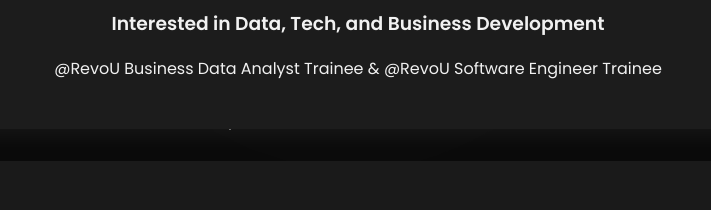
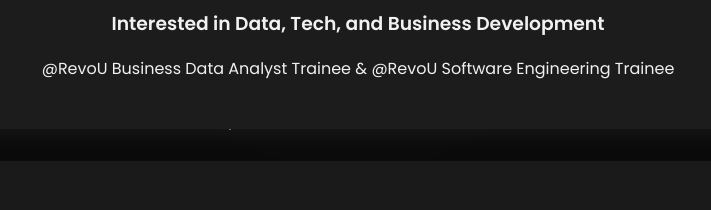
Before and after one commit to rizkitaqi/rizkitaqi, a plain HTML site: page index.html in a window 1280 px wide. Shown: the part 339-549 px from the top of the page, 282-993 px from the left. Drawn offline with Linux system fonts and the light colour scheme.

Commit message:
software engineering
tambahin ing doang

```diff
--- a/index.html
+++ b/index.html
@@ -251,7 +251,7 @@
     <h2>Muhammad Rizki Taqi Rabbani</h2>
     <h3>Entry Level Front End Development / Data Analyst</h3>
     <h3>Interested in Data, Tech, and Business Development</h3>
-    <p>@RevoU Business Data Analyst Trainee & @RevoU Software Engineer Trainee</p>
+    <p>@RevoU Business Data Analyst Trainee & @RevoU Software Engineering Trainee</p>
   </section>
 
   <section class="projects">
```
